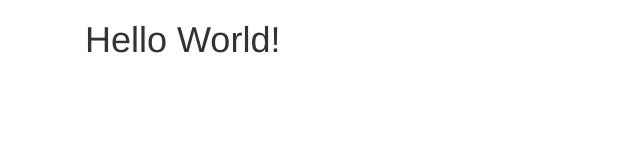
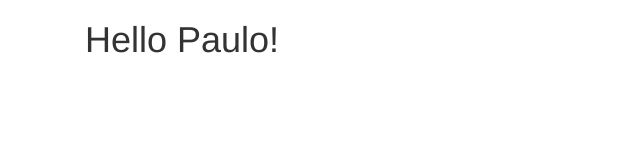
Before and after one commit to paserafim/testAngularJS, a plain HTML site: page index.html in a window 1280 px wide. Shown: the full height of the page, 0-640 px from the left. Drawn offline with Linux system fonts and the light colour scheme.

Commit message:
Alterei nome a imprimir
coloquei Paulo em vez de World

```diff
--- a/index.html
+++ b/index.html
@@ -18,7 +18,7 @@
     	<div class="col-lg-12">
 
         <div ng-controller="mainController">
-            <h1>Hello World!</h1>
+            <h1>Hello Paulo!</h1>
 
         </div>
 
```
